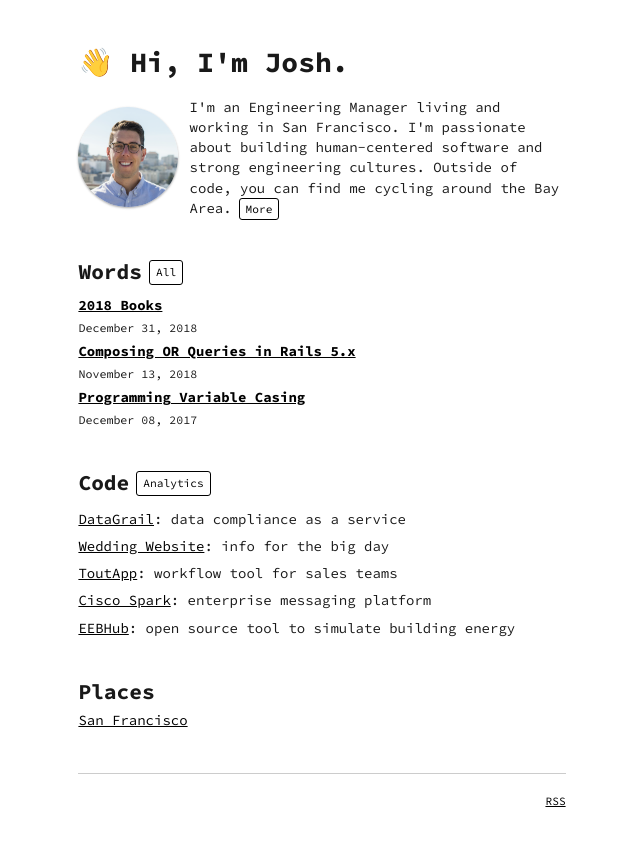
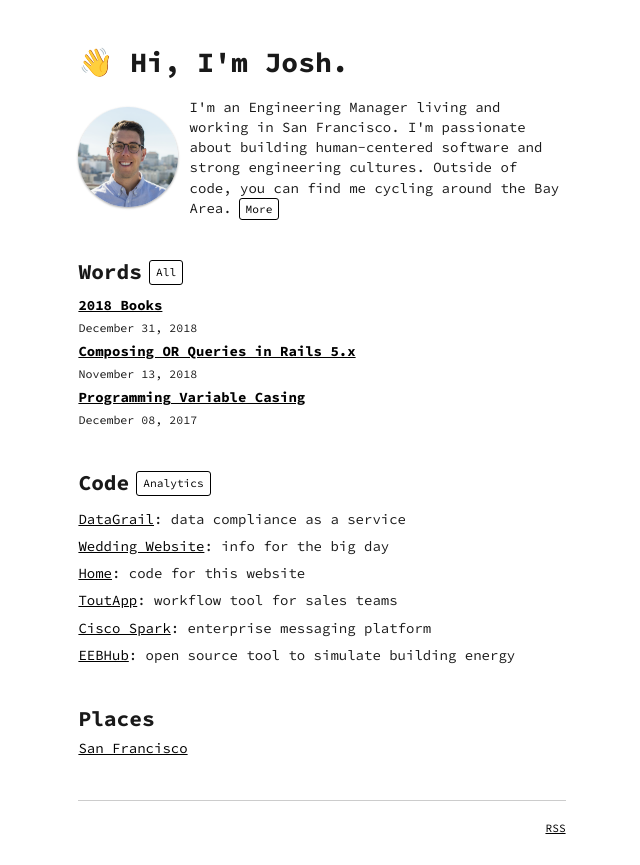
Before and after one commit to kuiro5/home, a Gatsby site: page / in a window 1280 px wide. Shown: the whole page, without its empty margins (318-958 px from the left). Before the commit the page ends 837 px from the top, so only its background shows below. Built offline with nearby package versions, Linux system fonts and the light colour scheme; Gatsby itself is replaced by a stand-in of ours; some packages are replaced by stand-ins of ours.

Commit message:
Add home to home

```diff
--- a/src/components/Projects/index.js
+++ b/src/components/Projects/index.js
@@ -11,6 +11,10 @@ const Projects = () => {
       <ListItem>
         <a href='https://joshplusrach.netlify.com' target='_blank' rel='noopener noreferrer'>
           Wedding Website</a>: info for the big day
+      </ListItem>
+      <ListItem>
+        <a href='https://github.com/kuiro5/home' target='_blank' rel='noopener noreferrer'>
+          Home</a>: code for this website
       </ListItem>
       <ListItem>
         <a href='https://www.marketo.com/software/marketo-sales-connect' target='_blank' rel='noopener noreferrer'>
```
